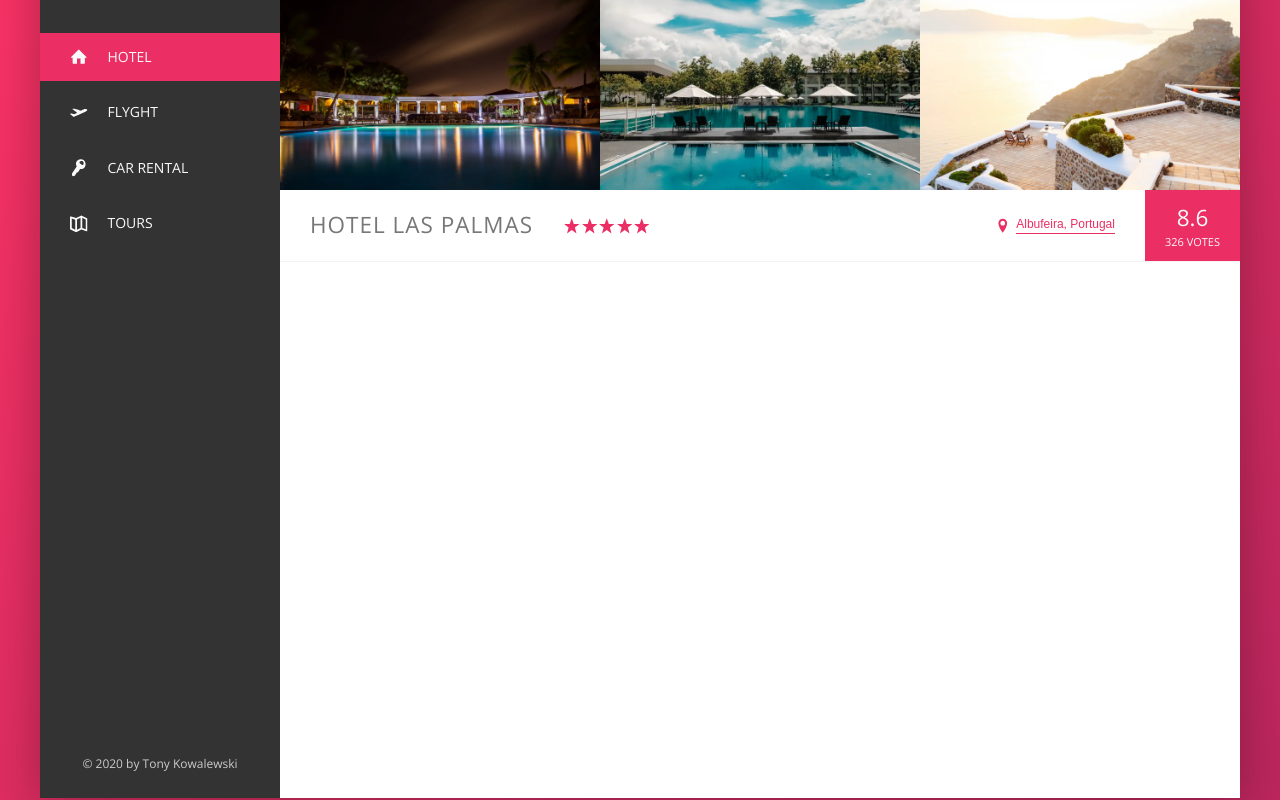
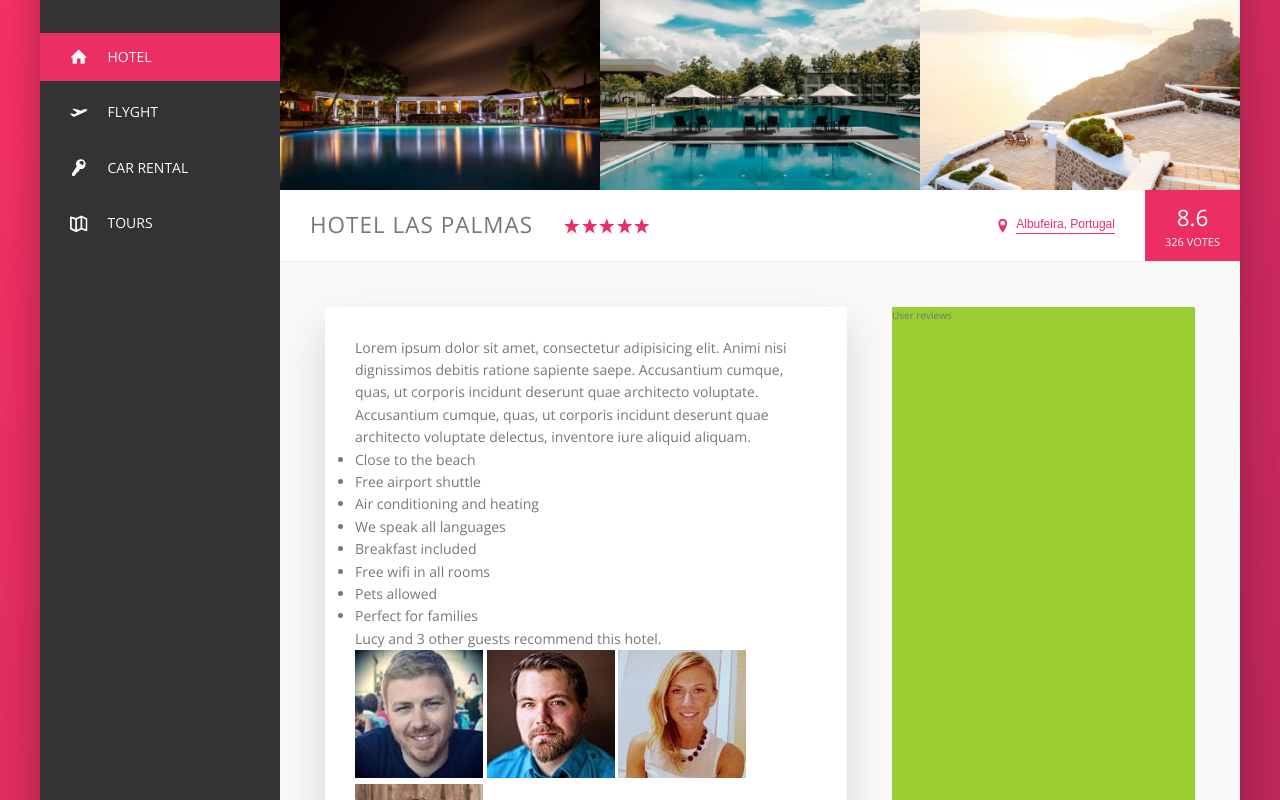
Before and after one commit to t-kowalewski/booking-demo-website, a website: page index.html in a window 1280 px wide. Shown: the part 152-952 px from the top of the page. Drawn offline with nearby package versions, Linux system fonts and the light colour scheme.

Commit message:
add hotel descript - html & basic styling

```diff
--- a/index.html
+++ b/index.html
@@ -150,6 +150,51 @@
             <div class="overview__rating-count">326 votes</div>
           </div>
         </div>
+
+        <!-- Details / Hotel Description -->
+        <div class="details">
+          <!-- Description -->
+          <div class="details__description">
+            <p class="paragraph">
+              Lorem ipsum dolor sit amet, consectetur adipisicing elit. Animi nisi dignissimos debitis ratione sapiente saepe.
+              Accusantium cumque, quas, ut corporis incidunt deserunt quae architecto voluptate.
+            </p>
+
+            <p class="paragraph">
+              Accusantium cumque, quas, ut corporis incidunt deserunt quae architecto voluptate delectus, inventore iure aliquid
+              aliquam.
+            </p>
+
+            <ul class="list">
+              <li class="list__item">Close to the beach</li>
+              <li class="list__item">Free airport shuttle</li>
+              <li class="list__item">Air conditioning and heating</li>
+              <li class="list__item">We speak all languages</li>
+              <li class="list__item">Breakfast included</li>
+              <li class="list__item">Free wifi in all rooms</li>
+              <li class="list__item">Pets allowed</li>
+              <li class="list__item">Perfect for families</li>
+            </ul>
+
+            <div class="recommendation">
+              <p class="recommendation__count">
+                Lucy and 3 other guests recommend this hotel.
+              </p>
+
+              <div class="recommendation__users">
+                <img src="img/user-3.jpg" alt="Happy user 1" class="recommendation__photo">
+                <img src="img/user-5.jpg" alt="Happy user 2" class="recommendation__photo">
+                <img src="img/user-2.jpg" alt="Happy user 3" class="recommendation__photo">
+                <img src="img/user-4.jpg" alt="Happy user 4" class="recommendation__photo">
+              </div>
+            </div>
+          </div>
+
+          <!-- User Reviews -->
+          <div class="details__user-reviews">
+            User reviews
+          </div>
+        </div>
       </main>
     </div>
   </div>
--- a/sass/_base.scss
+++ b/sass/_base.scss
@@ -26,6 +26,9 @@
   --grey-dark-3: #999;
 
   --shadow-dark: 0 1rem 5rem rgba(0,0,0, .3);
+  --shadow-light: 0 2rem 4rem rgba(0,0,0, .15);
+
+  --line: 1px solid var(--grey-light-2);
 }
 
 
--- a/sass/_components.scss
+++ b/sass/_components.scss
@@ -216,7 +216,7 @@
 .overview {
   display: flex;
   align-items: center;
-  border-bottom: 1px solid var(--grey-light-2);
+  border-bottom: var(--line);
 
   &__heading {
     font-size: 2.25rem;
--- a/sass/_layout.scss
+++ b/sass/_layout.scss
@@ -15,7 +15,7 @@
   height: 7rem;
   font-size: 1.4rem;
   background-color: #fff;
-  border-bottom: 1px solid var(--grey-light-2);
+  border-bottom: var(--line);
 }
 
 .content {
@@ -31,10 +31,30 @@
   justify-content: space-between;
 }
 
+// Main hotel card/view
 .hotel-view {
   background-color: #fff;
   flex: 1;
 
-  //
-  height: 80rem;
+  // Hotel details / description & reviews
+  .details {
+    display: flex;
+    padding: 4.5rem;
+    background-color: var(--grey-light-1);
+    border-bottom: var(--line);
+
+    &__description {
+      flex: 0 0 60%; // if we have basis in % then grow & shrink are usually 0
+      margin-right: 4.5rem;
+      font-size: 1.4rem;
+      background-color: #fff;
+      padding: 3rem;
+      box-shadow: var(--shadow-light);
+    }
+
+    &__user-reviews {
+      background-color: yellowgreen;
+      flex: 1;
+    }
+  }
 }
```
Also changed, not shown: css/style.css.
